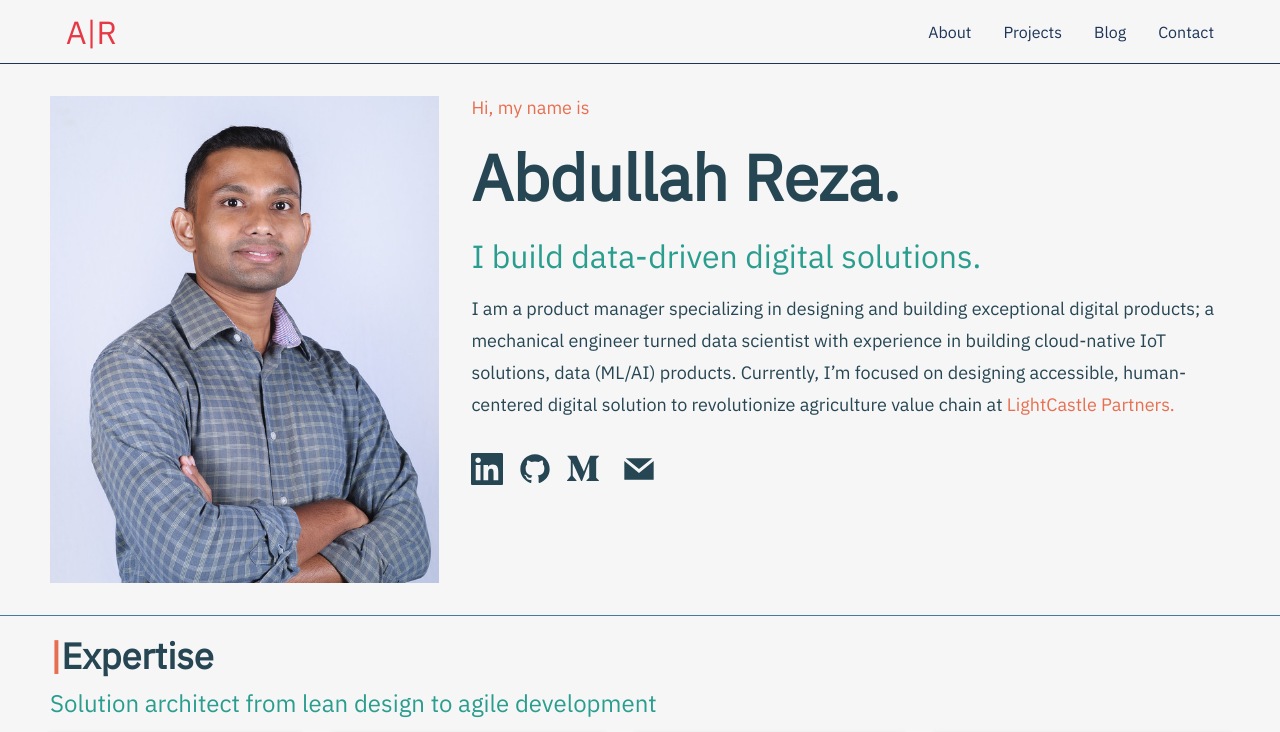
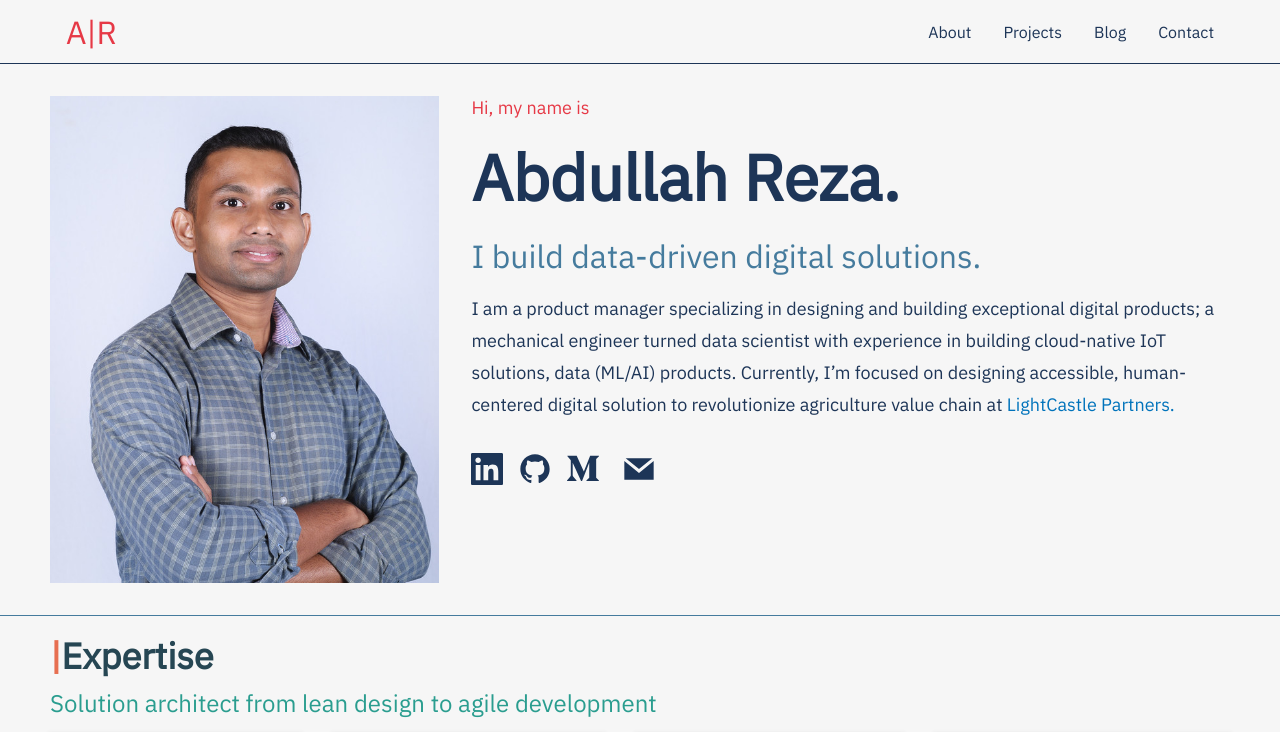
Before and after one commit to rezaabdullah/my-portfolio, a Gatsby site: page / in a window 1280 px wide. Shown: the top 732 px of the page. Built offline with nearby package versions, Linux system fonts and the light colour scheme; Gatsby itself is replaced by a stand-in of ours.

Commit message:
style: Theme color changed for hero

```diff
--- a/src/components/Hero.js
+++ b/src/components/Hero.js
@@ -83,7 +83,7 @@ const HeroContent = styled.div`
 `
 
 const HeroH1 = styled.h1`
-    color: #264653;
+    color: #1d3557;
     font-weight: 600;
     font-size: clamp(24px, 6vw, 64px);
     padding-top: 16px;
@@ -93,7 +93,7 @@ const HeroH1 = styled.h1`
 `
 
 const HeroH2 = styled.h2`
-    color: #2A9d8F;
+    color: #457b9d;
     font-weight: 300;
     font-size: clamp(18px, 4vw, 32px);
     padding-top: 16px;
@@ -103,7 +103,7 @@ const HeroH2 = styled.h2`
 `
 
 const IntroSpan = styled.span`
-    color: #E76F51;
+    color: #e63946;
     font-size: 18px;
 
     @media screen and (max-width: 768px) {
@@ -112,7 +112,7 @@ const IntroSpan = styled.span`
 
 const IntroP = styled.p`
     padding-top: 16px;
-    color: #264653;
+    color: #1d3557;
     font-size: 18px;
     line-height: 32px;
 
@@ -123,7 +123,11 @@ const IntroP = styled.p`
 
 const HeroLink = styled(Link)`
     text-decoration: none;
-    color: #E76F51;
+    color: #0073bb;
+
+    & :hover {
+        color: #002060;
+    }
 `
 
 const HeroProfile = styled.div`
@@ -132,7 +136,7 @@ const HeroProfile = styled.div`
 `
 
 const LinkedInIcon = styled(GrLinkedin)`
-    color: #264653;
+    color: #1d3557;
     background: none;
     font-size: 32px;
     margin-right: 16px;
@@ -145,7 +149,7 @@ const LinkedInIcon = styled(GrLinkedin)`
 `
 
 const GithubIcon = styled(GrGithub)`
-    color: #264653;
+    color: #1d3557;
     font-size: 32px;
     background: none;
     margin-right: 16px;
@@ -161,7 +165,7 @@ const GithubIcon = styled(GrGithub)`
 `
 
 const MediumIcon = styled(GrMedium)`
-    color: #264653;
+    color: #1d3557;
     font-size: 32px;
     background: none;
     margin-right: 24px;
@@ -177,7 +181,7 @@ const MediumIcon = styled(GrMedium)`
 `
 
 const MailIcon = styled(GrMail)`
-    color: #264653;
+    color: #1d3557;
     font-size: 32px;
     background: none;
 
@@ -190,25 +194,3 @@ const MailIcon = styled(GrMail)`
     @media screen and (max-width: 768px) {
         margin-right: 16px;
 `
-
-// const ContactCTA = styled.div`
-//     background: #264653;
-//     height: 32px;
-//     padding: 0 16px;
-//     font-size: 16px;
-//     display: flex;
-//     align-items: center;
-//     color: #FFFFFF;
-//     cursor: pointer;
-//     margin-right: 64px;
-
-//     & :hover {
-//         filter: brightness(1.25);
-//         transform: scale(1.10);
-//         transition: ease-in-out 0.3s;
-//     }
-
-//     @media screen and (max-width: 768px) {
-//         font-size: 12px;
-//         margin-right: 16px;
-// `
```
